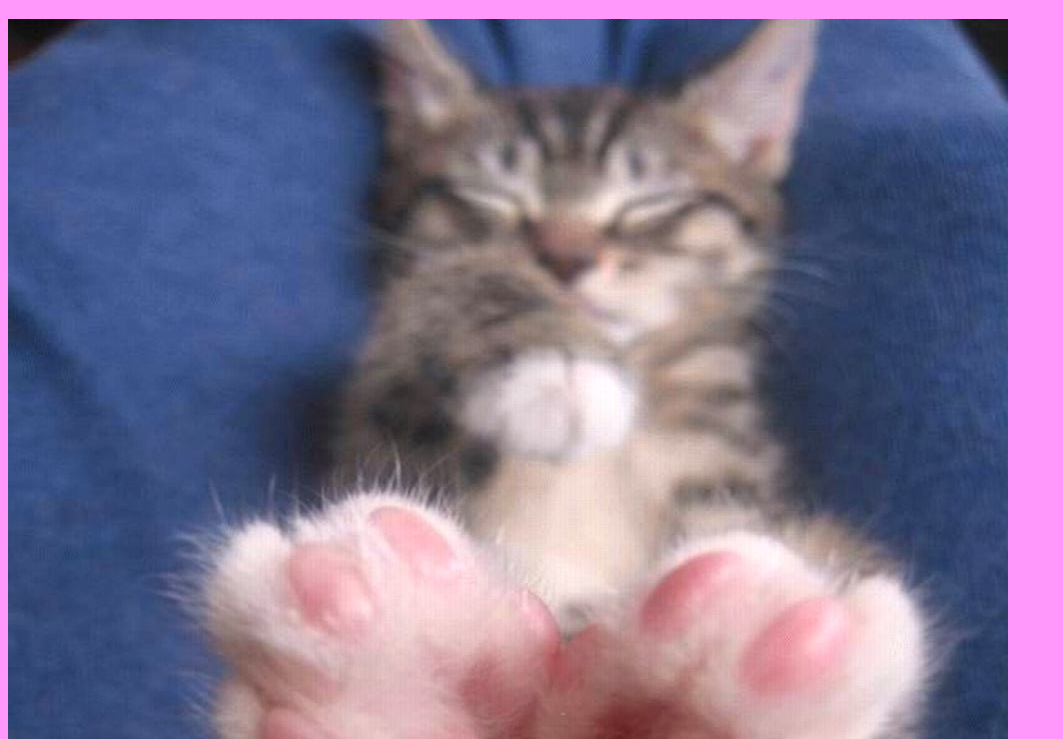
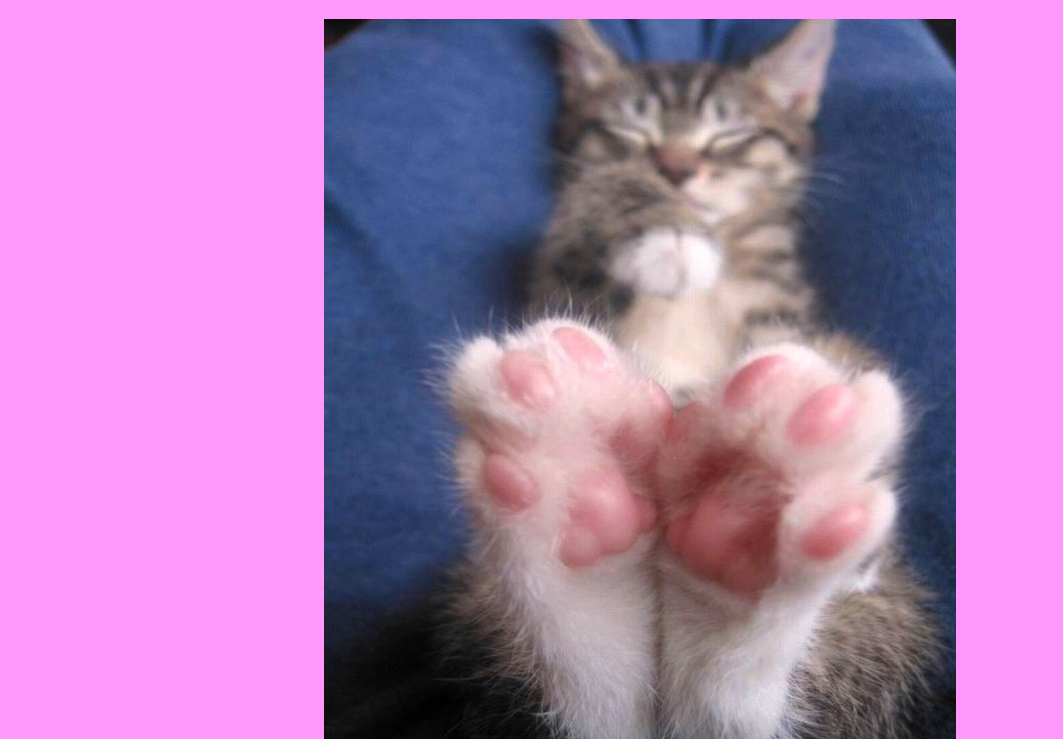
Before and after one commit to DonLampe/meine-webseite, a plain HTML site: page index.html in a window 1280 px wide. Shown: the part 61-800 px from the top of the page, without its empty margins (0-1063 px from the left). Drawn offline with Linux system fonts and the light colour scheme.

Commit message:
Add class to image for centering
Added 'class="center"' to the image for styling.

```diff
--- a/index.html
+++ b/index.html
@@ -7,7 +7,7 @@
     </head>
     <body>
         <h1>some cat feet</h1>
-        <img src="./cat-feet.jpg">
+        <img src="./cat-feet.jpg" class="center">
     </body>
 
 </html>
```
